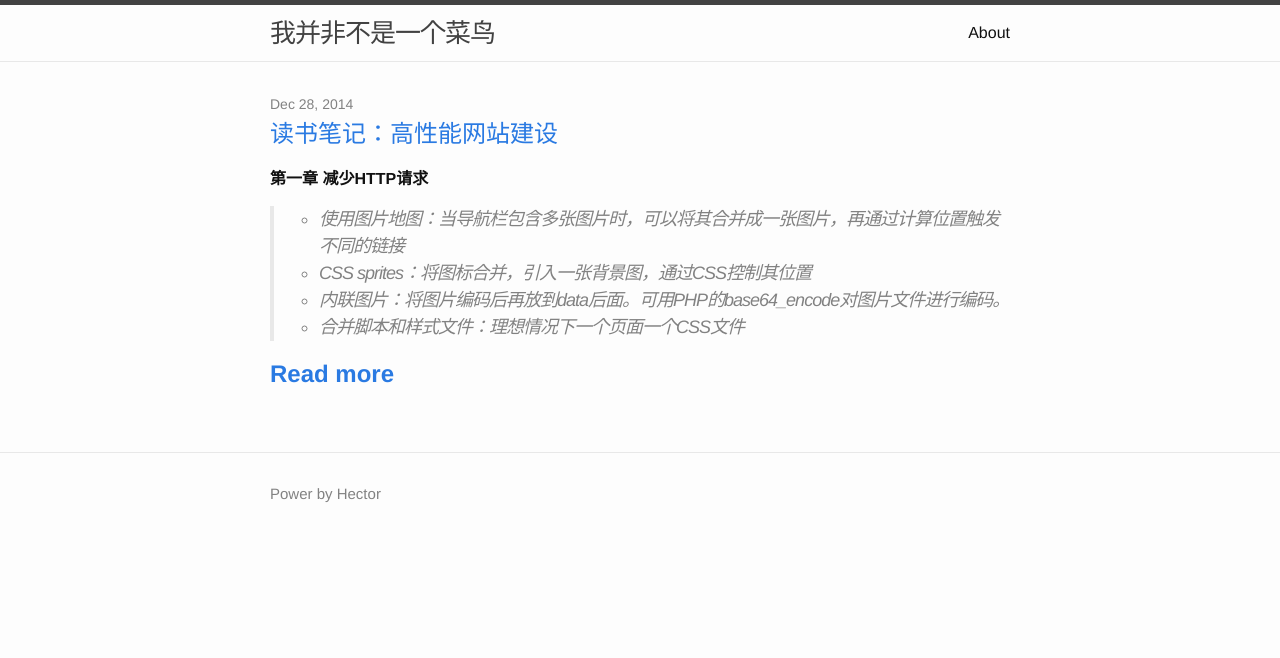
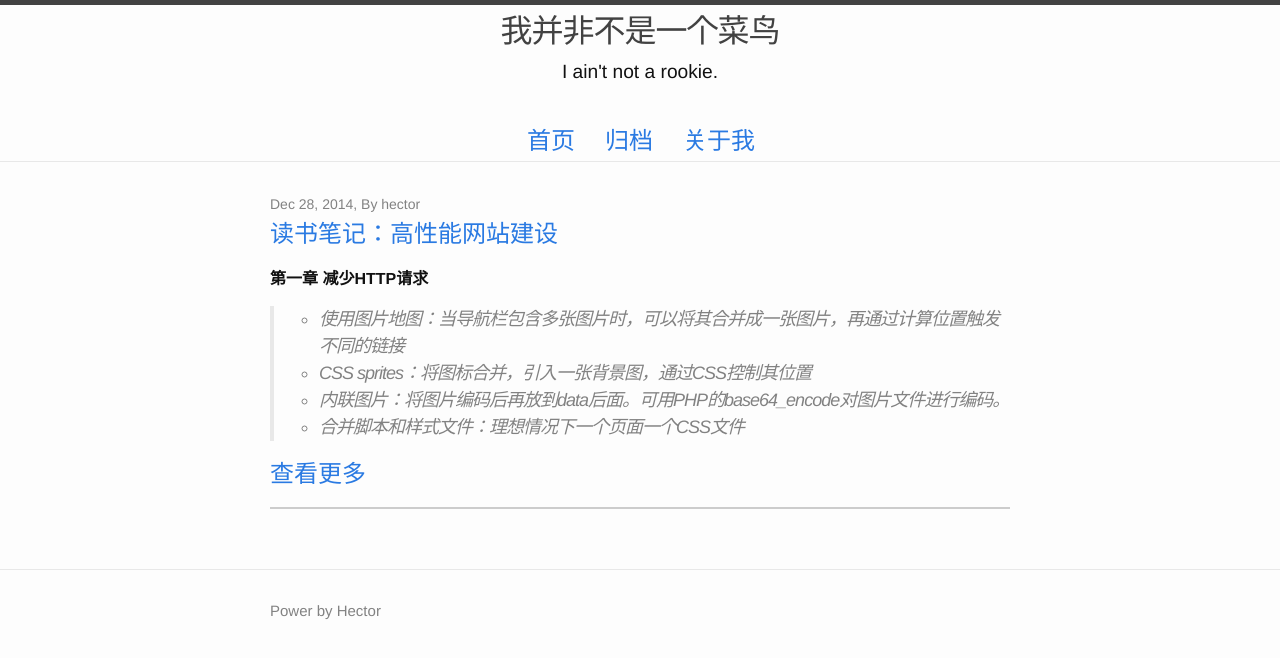
Before and after one commit to hoohack/hoohack.github.io, a Jekyll site: the page built from index.html, in a window 1280 px wide. Shown: the top 658 px of the page. Built offline with Jekyll 4.4.1, drawn with Linux system fonts in a browser that asks for light colours; the list of posts is cut into pages by our own code.

Commit message:
update layout

```diff
--- a/_includes/header.html
+++ b/_includes/header.html
@@ -1,27 +1,17 @@
 <header class="site-header">
 
-  <div class="wrapper">
-
-    <a class="site-title" href="{{ site.baseurl }}/">{{ site.title }}</a>
-
-    <nav class="site-nav">
-      <a href="#" class="menu-icon">
-        <svg viewBox="0 0 18 15">
-          <path fill="#424242" d="M18,1.484c0,0.82-0.665,1.484-1.484,1.484H1.484C0.665,2.969,0,2.304,0,1.484l0,0C0,0.665,0.665,0,1.484,0 h15.031C17.335,0,18,0.665,18,1.484L18,1.484z"/>
-          <path fill="#424242" d="M18,7.516C18,8.335,17.335,9,16.516,9H1.484C0.665,9,0,8.335,0,7.516l0,0c0-0.82,0.665-1.484,1.484-1.484 h15.031C17.335,6.031,18,6.696,18,7.516L18,7.516z"/>
-          <path fill="#424242" d="M18,13.516C18,14.335,17.335,15,16.516,15H1.484C0.665,15,0,14.335,0,13.516l0,0 c0-0.82,0.665-1.484,1.484-1.484h15.031C17.335,12.031,18,12.696,18,13.516L18,13.516z"/>
-        </svg>
-      </a>
-
-      <div class="trigger">
-        {% for page in site.pages %}
-          {% if page.title %}
-          <a class="page-link" href="{{ page.url | prepend: site.baseurl }}">{{ page.title }}</a>
-          {% endif %}
-        {% endfor %}
-      </div>
-    </nav>
-
+  <div class="blog-header">
+      <h3><a class="site-title" href="{{ site.baseurl }}/">{{ site.title }}</a></h3>
+      <h4>I ain't not a rookie.</h4>
   </div>
 
+  <nav class="site-nav">
+    <ul>
+      <li><a href="/">首页</a></li>
+      <li><a href="/archives/">归档</a></li>
+      <li><a href="/about/">关于我</a></li>
+    </ul>
+  </nav>
+
+
 </header>
--- a/_sass/_base.scss
+++ b/_sass/_base.scss
@@ -7,7 +7,6 @@ dl, dd, ol, ul, figure {
     margin: 0;
     padding: 0;
 }
-
 
 
 /**
--- a/_sass/_layout.scss
+++ b/_sass/_layout.scss
@@ -8,14 +8,12 @@
 
     // Positioning context for the mobile navigation icon
     position: relative;
+    text-align: center;
 }
 
 .site-title {
-    font-size: 26px;
-    line-height: 56px;
     letter-spacing: -1px;
     margin-bottom: 0;
-    float: left;
 
     &,
     &:visited {
@@ -23,9 +21,40 @@
     }
 }
 
+.blog-header {
+    padding: 10px;
+}
+
+.blog-header h3 {
+    font-weight: normal;
+    font-size: 2em;
+    line-height: 1;
+}
+
+.blog-header h4 {
+    font-weight: normal;
+    font-size: 1.2em;
+    line-height: 1;
+    margin-top: 10px;
+}
+
 .site-nav {
-    float: right;
-    line-height: 56px;
+    line-height: 2.5em;
+    margin-left: auto;
+    margin-right: auto;
+    max-width: 346px;
+
+    @extend %clearfix;
+
+    ul {
+        list-style: none;
+    }
+
+    ul li {
+        float: left;
+        margin-left: 30px;
+        font-size: 1.5em;
+    }
 
     .menu-icon {
         display: none;
@@ -175,6 +204,7 @@
 
     > li {
         margin-bottom: $spacing-unit;
+        border-bottom: 2px solid #ccc;
     }
 }
 
--- a/index.html
+++ b/index.html
@@ -7,7 +7,7 @@ layout: default
   <ul class="post-list">
     {% for post in site.posts %}
       <li>
-        <span class="post-meta">{{ post.date | date: "%b %d, %Y" }}</span>
+        <span class="post-meta">{{ post.date | date: "%b %d, %Y" }},&nbsp;By {{ post.author }}</span>
 
         <h2>
           <a class="post-link" href="{{ post.url | prepend: site.baseurl }}">{{ post.title }}</a>
@@ -17,7 +17,7 @@ layout: default
           {{ post.content | split:'<!--more-->' |first }}
         </p>
 
-        <strong><a class="post-link" href="{{ post.url | prepend: site.baseurl }}">Read more</a></strong>
+        <h6><a class="post-link" href="{{ post.url | prepend: site.baseurl }}">查看更多</a></h6>
       </li>
     {% endfor %}
   </ul>
```
Also changed, not shown: about.md (+1 -1 lines), archives.md (added, +5 -0 lines).
